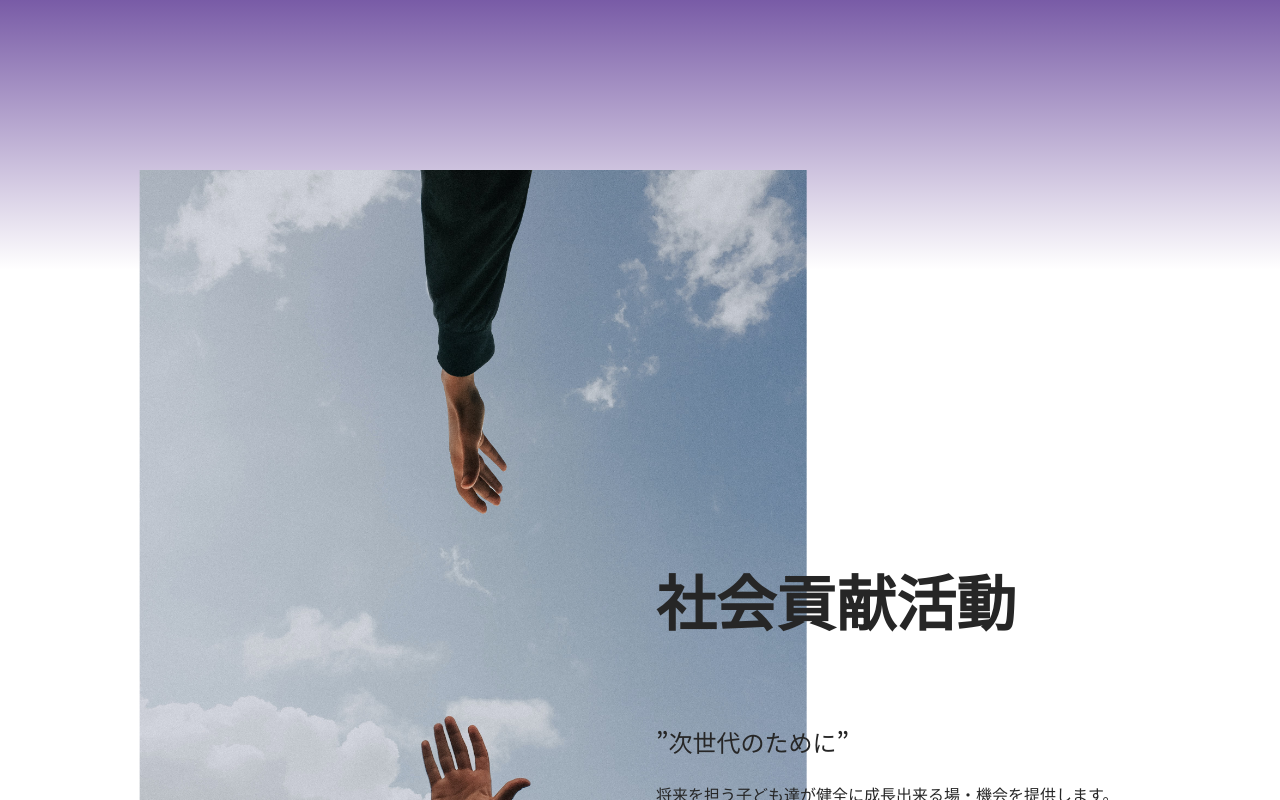
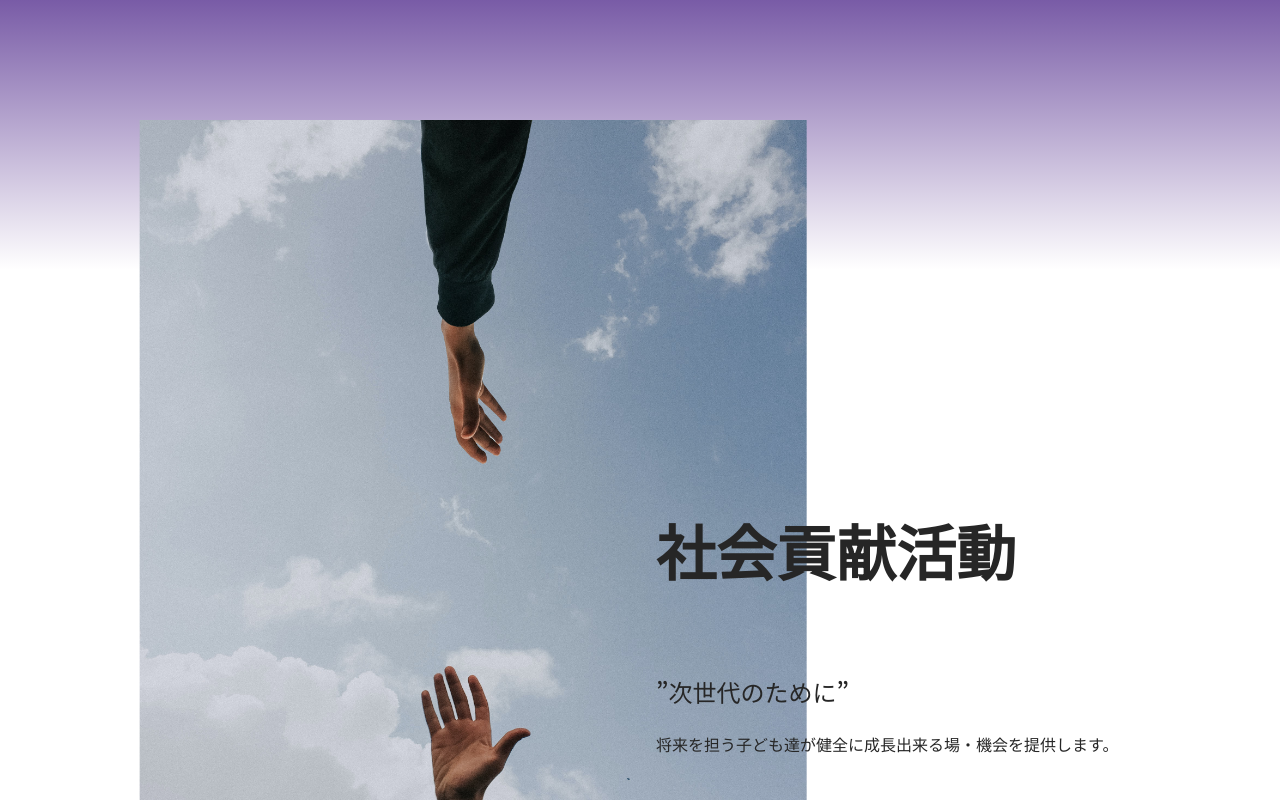
Before and after one commit to yoshikawacityfc/yoshikawacityfc, a Next.js app in the folder apps/frontend/: page / in a window 1280 px wide. Shown: the part 3140-3940 px from the top of the page. Built offline with nearby package versions, Linux system fonts and the light colour scheme.

Commit message:
:art: 余白修正

```diff
--- a/apps/frontend/src/pages/index.tsx
+++ b/apps/frontend/src/pages/index.tsx
@@ -22,7 +22,7 @@ export default function Web() {
           <JuniorYouth />
         </section>
 
-        <section className="mt-[-100px]">
+        <section className="mt-[-150px]">
           <SocialContribution />
         </section>
 
```
